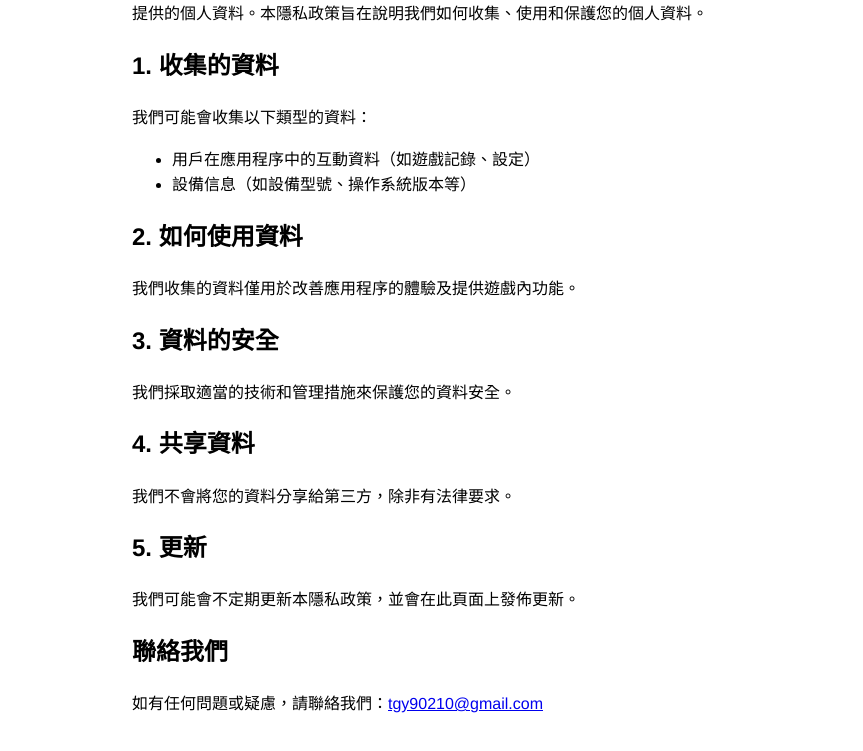
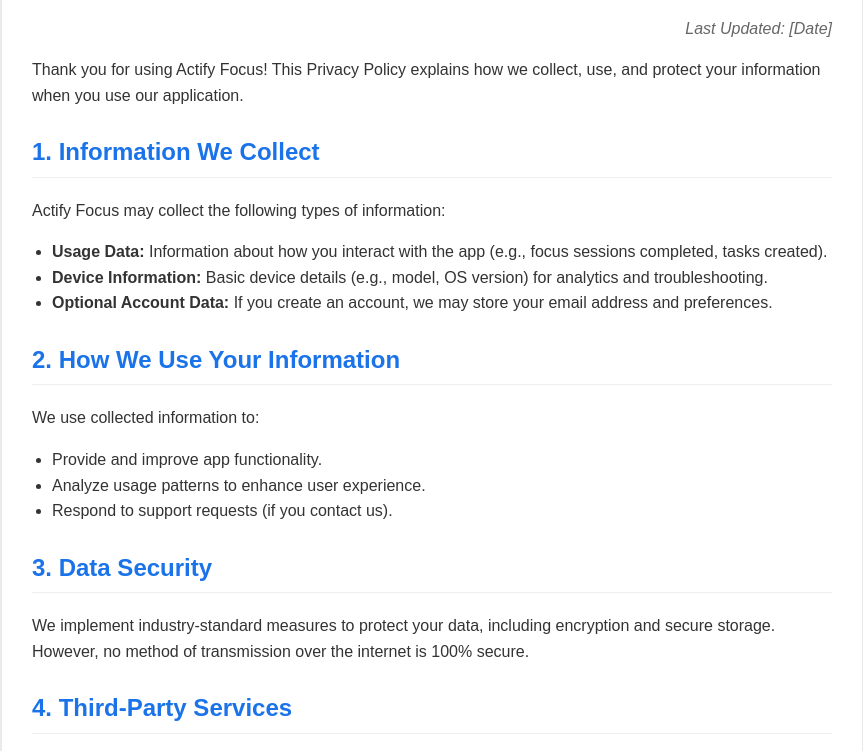
Before and after one commit to mansgearrclub/ActifyFocus, a plain HTML site: page privacy.html in a window 1280 px wide. Shown: the part 137-888 px from the top of the page, without its empty margins (208-1071 px from the left). Drawn offline with Linux system fonts and the light colour scheme.

Commit message:
Update privacy.html

```diff
--- a/privacy.html
+++ b/privacy.html
@@ -1,45 +1,93 @@
 <!DOCTYPE html>
-<html lang="zh-Hant">
+<html lang="en">
 <head>
     <meta charset="UTF-8">
-  <title>Drin King 隱私權政策</title>
+    <meta name="viewport" content="width=device-width, initial-scale=1.0">
+    <title>Actify Focus - Privacy Policy</title>
     <style>
         body {
-      font-family: "Helvetica Neue", sans-serif;
-      max-width: 600px;
-      margin: 40px auto;
-      padding: 0 20px;
+            font-family: Arial, sans-serif;
             line-height: 1.6;
+            margin: 0;
+            padding: 20px;
+            background-color: #f4f4f4;
+            color: #333;
+        }
+        .container {
+            max-width: 800px;
+            margin: 0 auto;
+            background: #fff;
+            padding: 30px;
+            border-radius: 8px;
+            box-shadow: 0 0 10px rgba(0, 0, 0, 0.1);
         }
         h1 {
-      color: #333;
+            color: #2c3e50;
+            text-align: center;
+            margin-bottom: 30px;
+        }
+        h2 {
+            color: #1a73e8;
+            margin-top: 25px;
+            border-bottom: 1px solid #eee;
+            padding-bottom: 5px;
+        }
+        p {
+            margin-bottom: 15px;
+        }
+        ul {
+            margin-bottom: 15px;
+            padding-left: 20px;
+        }
+        .last-updated {
+            text-align: right;
+            font-style: italic;
+            color: #666;
         }
     </style>
 </head>
 <body>
-  <h1>Drin King - 隱私權政策</h1>
-  <p>感謝您使用 Drin King！我們重視您的隱私，並致力於保護您在使用我們的應用程序時提供的個人資料。本隱私政策旨在說明我們如何收集、使用和保護您的個人資料。</p>
+    <div class="container">
+        <h1>Privacy Policy</h1>
+        <p class="last-updated">Last Updated: [Date]</p>
 
-  <h2>1. 收集的資料</h2>
-  <p>我們可能會收集以下類型的資料：</p>
+        <p>Thank you for using Actify Focus! This Privacy Policy explains how we collect, use, and protect your information when you use our application.</p>
+
+        <h2>1. Information We Collect</h2>
+        <p>Actify Focus may collect the following types of information:</p>
         <ul>
-    <li>用戶在應用程序中的互動資料（如遊戲記錄、設定）</li>
-    <li>設備信息（如設備型號、操作系統版本等）</li>
+            <li><strong>Usage Data:</strong> Information about how you interact with the app (e.g., focus sessions completed, tasks created).</li>
+            <li><strong>Device Information:</strong> Basic device details (e.g., model, OS version) for analytics and troubleshooting.</li>
+            <li><strong>Optional Account Data:</strong> If you create an account, we may store your email address and preferences.</li>
         </ul>
 
-  <h2>2. 如何使用資料</h2>
-  <p>我們收集的資料僅用於改善應用程序的體驗及提供遊戲內功能。</p>
+        <h2>2. How We Use Your Information</h2>
+        <p>We use collected information to:</p>
+        <ul>
+            <li>Provide and improve app functionality.</li>
+            <li>Analyze usage patterns to enhance user experience.</li>
+            <li>Respond to support requests (if you contact us).</li>
+        </ul>
 
-  <h2>3. 資料的安全</h2>
-  <p>我們採取適當的技術和管理措施來保護您的資料安全。</p>
+        <h2>3. Data Security</h2>
+        <p>We implement industry-standard measures to protect your data, including encryption and secure storage. However, no method of transmission over the internet is 100% secure.</p>
 
-  <h2>4. 共享資料</h2>
-  <p>我們不會將您的資料分享給第三方，除非有法律要求。</p>
+        <h2>4. Third-Party Services</h2>
+        <p>Actify Focus may use third-party services (e.g., analytics tools) that collect anonymized data. These services have their own privacy policies.</p>
 
-  <h2>5. 更新</h2>
-  <p>我們可能會不定期更新本隱私政策，並會在此頁面上發佈更新。</p>
+        <h2>5. Your Rights</h2>
+        <p>You may:</p>
+        <ul>
+            <li>Request access to or deletion of your data.</li>
+            <li>Opt out of analytics tracking (via device settings).</li>
+            <li>Contact us at <a href="mailto:actifyfocus@gmail.com">actifyfocus@gmail.com</a> for privacy-related inquiries.</li>
+        </ul>
 
-  <h2>聯絡我們</h2>
-  <p>如有任何問題或疑慮，請聯絡我們：<a href="mailto:tgy90210@gmail.com">tgy90210@gmail.com</a></p>
+        <h2>6. Changes to This Policy</h2>
+        <p>We may update this policy periodically. Significant changes will be notified within the app or via email.</p>
+
+        <h2>7. Contact Us</h2>
+        <p>For questions about this policy, email us at <a href="mailto:actifyfocus@gmail.com">actifyfocus@gmail.com</a>.</p>
+    </div>
 </body>
 </html>
```
Lines whose indentation alone changed are shown as unchanged.
